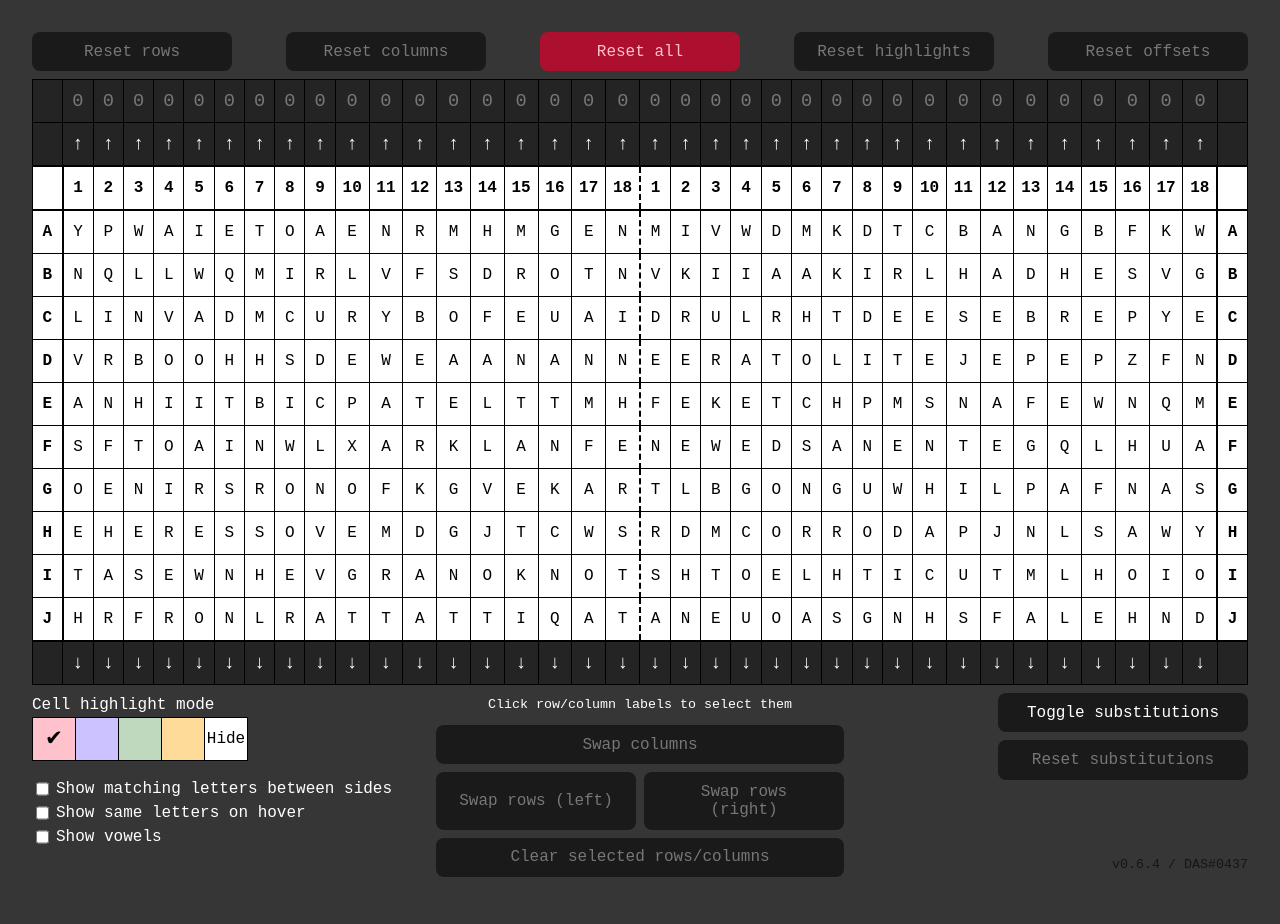
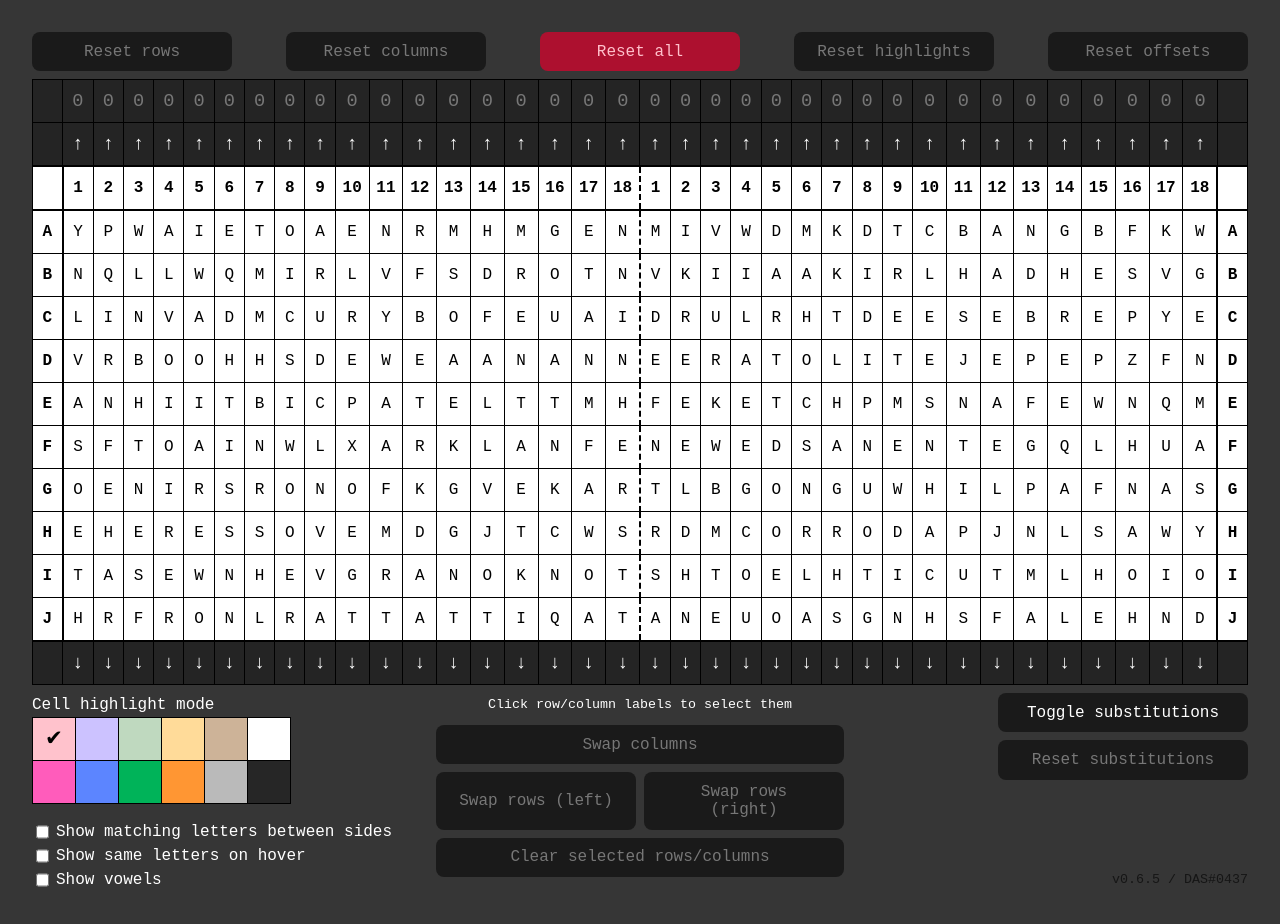
Before and after one commit to d-as/ctc-th, a React (Vite) app: page / in a window 1280 px wide. Built offline with nearby package versions, Linux system fonts and the light colour scheme.

Commit message:
More highlight modes

```diff
--- a/src/App.scss
+++ /dev/null
@@ -1,18 +0,0 @@
-#root {
-  max-width: 1280px;
-  margin: 0 auto;
-  padding: 2rem;
-  text-align: center;
-}
-
-.App {
-  display: flex;
-  flex-direction: column;
-  gap: 8px;
-  font-family: monospace;
-
-  button {
-    width: 150px;
-    color: white;
-  }
-}
--- a/src/App.tsx
+++ b/src/App.tsx
@@ -1,5 +1,4 @@
 import { useEffect, useState } from 'react';
-import './App.scss';
 
 const data = [
   ['YPWAIETOAENRMHMGEN', 'MIVWDMKDTCBANGBFKW'],
@@ -33,15 +32,11 @@ enum LocalStorageKey {
   VERSION = 'version',
 }
 
-const VERSION = 'v0.6.4';
+const VERSION = 'v0.6.5';
 const VERSION_TEXT = [VERSION, 'DAS#0437'].join(' / ');
 const VERSION_TEXT_TITLE = 'Feel free to DM me on Discord if you have bug reports or feature requests';
 
 const ALPHABET = 'ABCDEFGHIJKLMNOPQRSTUVWXYZ';
-
-// Number of supported highlight modes ("Hide" counts as one as well)
-const HIGHLIGHT_COUNT = 5;
-const HIGHLIGHTMODE_HIDE = HIGHLIGHT_COUNT - 1;
 
 const App = () => {
   const [rows, setRows] = useState([...rowData]);
@@ -607,7 +602,7 @@ const App = () => {
   };
 
   return (
-    <div className="App">
+    <div className="app">
       <span className="reset-container">
         <button
           onClick={() => resetRows()}
@@ -737,8 +732,9 @@ const App = () => {
             <span className="option-row">
               <table className="black-borders">
                 <tbody>
-                  <tr>
-                    {range(4).map(n => (
+                  {range(2).map(row => (
+                    <tr key={`highlight-row-${row}`}>
+                      {range(6).map(n => n + (row * 6)).map(n => (
                         <td
                           key={`highlight-option-${n + 1}`}
                           className={`highlight-${n + 1} check-mark cursor-pointer`}
@@ -747,13 +743,8 @@ const App = () => {
                           {highlightMode === n ? '✔' : ''}
                         </td>
                       ))}
-                    <td
-                      className={`hide cursor-pointer ${highlightMode === HIGHLIGHTMODE_HIDE ? 'check-mark' : ''}`}
-                      onClick={() => setHighlightMode(HIGHLIGHTMODE_HIDE)}
-                    >
-                      {highlightMode === HIGHLIGHTMODE_HIDE ? '✔' : 'Hide'}
-                    </td>
                     </tr>
+                  ))}
                 </tbody>
               </table>
             </span>
--- /dev/null
+++ b/src/_highlights.scss
@@ -0,0 +1,195 @@
+// Could be less verbose with a mix/loop/something
+
+%highlights {
+  &.highlight-1 {
+    background-color: hsl(350, 100%, 88%);
+
+    &:hover {
+      background-color: hsl(350, 100%, 83%);
+    }
+
+    &.hovered-letter-cell {
+      background-color: hsl(350, 100%, 83%);
+
+      &:hover {
+        background-color: hsl(350, 100%, 78%);
+      }
+    }
+  }
+
+  &.highlight-2 {
+    background-color: hsl(250, 100%, 88%);
+
+    &:hover {
+      background-color: hsl(250, 100%, 83%);
+    }
+
+    &.hovered-letter-cell {
+      background-color: hsl(250, 100%, 83%);
+
+      &:hover {
+        background-color: hsl(250, 100%, 78%);
+      }
+    }
+  }
+
+  &.highlight-3 {
+    background-color: hsl(120, 25%, 80%);
+
+    &:hover {
+      background-color: hsl(120, 25%, 85%);
+    }
+
+    &.hovered-letter-cell {
+      background-color: hsl(120, 25%, 75%);
+
+      &:hover {
+        background-color: hsl(120, 25%, 70%);
+      }
+    }
+  }
+
+  &.highlight-4 {
+    background-color: hsl(39, 100%, 80%);
+
+    &:hover {
+      background-color: hsl(39, 100%, 85%);
+    }
+
+    &.hovered-letter-cell {
+      background-color: hsl(39, 100%, 65%);
+
+      &:hover {
+        background-color: hsl(39, 100%, 60%);
+      }
+    }
+  }
+
+  &.highlight-5 {
+    background-color: hsl(30, 35%, 70%);
+
+    &:hover {
+      background-color: hsl(30, 35%, 75%);
+    }
+
+    &.hovered-letter-cell {
+      background-color: hsl(30, 35%, 65%);
+
+      &:hover {
+        background-color: hsl(30, 35%, 60%);
+      }
+    }
+  }
+
+  // Hidden
+  &.highlight-6 {
+    color: rgba(0, 0, 0, 0);
+    border-color: black;
+
+    &:hover {
+      color: #777;
+    }
+
+    &.check-mark {
+      color: black;
+    }
+  }
+
+  &.highlight-7 {
+    background-color: hsl(325, 100%, 68%);
+
+    &:hover {
+      background-color: hsl(325, 100%, 63%);
+    }
+
+    &.hovered-letter-cell {
+      background-color: hsl(325, 100%, 63%);
+
+      &:hover {
+        background-color: hsl(325, 100%, 58%);
+      }
+    }
+  }
+
+  &.highlight-8 {
+    background-color: hsl(225, 100%, 68%);
+
+    &:hover {
+      background-color: hsl(225, 100%, 63%);
+    }
+
+    &.hovered-letter-cell {
+      background-color: hsl(225, 100%, 63%);
+
+      &:hover {
+        background-color: hsl(225, 100%, 58%);
+      }
+    }
+  }
+
+  &.highlight-9 {
+    background-color: hsl(150, 100%, 35%);
+
+    &:hover {
+      background-color: hsl(150, 100%, 38%);
+    }
+
+    &.hovered-letter-cell {
+      background-color: hsl(150, 100%, 38%);
+
+      &:hover {
+        background-color: hsl(150, 100%, 41%);
+      }
+    }
+  }
+
+  &.highlight-10 {
+    background-color: hsl(29, 100%, 60%);
+
+    &:hover {
+      background-color: hsl(29, 100%, 65%);
+    }
+
+    &.hovered-letter-cell {
+      background-color: hsl(29, 100%, 45%);
+
+      &:hover {
+        background-color: hsl(29, 100%, 50%);
+      }
+    }
+  }
+
+  &.highlight-11 {
+    background-color: hsl(0, 0%, 73%);
+
+    &:hover {
+      background-color: hsl(0, 0%, 78%);
+    }
+
+    &.hovered-letter-cell {
+      background-color: hsl(0, 0%, 78%);
+
+      &:hover {
+        background-color: hsl(0, 0%, 83%);
+      }
+    }
+  }
+
+  &.highlight-12 {
+    background-color: hsl(0, 0%, 15%);
+    color: white;
+    border-color: black;
+
+    &:hover {
+      background-color: hsl(0, 0%, 20%);
+    }
+
+    &.hovered-letter-cell {
+      background-color: hsl(0, 0%, 20%);
+
+      &:hover {
+        background-color: hsl(0, 0%, 25%);
+      }
+    }
+  }
+}
--- a/src/index.scss
+++ b/src/index.scss
@@ -1,3 +1,5 @@
+@import 'highlights';
+
 :root {
   font-family: Inter, Avenir, Helvetica, Arial, sans-serif;
   font-size: 16px;
@@ -11,6 +13,25 @@
   -webkit-font-smoothing: antialiased;
   -moz-osx-font-smoothing: grayscale;
   -webkit-text-size-adjust: 100%;
+}
+
+#root {
+  max-width: 1280px;
+  margin: 0 auto;
+  padding: 2rem;
+  text-align: center;
+}
+
+.app {
+  display: flex;
+  flex-direction: column;
+  gap: 8px;
+  font-family: monospace;
+
+  button {
+    width: 150px;
+    color: white;
+  }
 }
 
 a {
@@ -136,81 +157,7 @@ td {
     }
   }
 
-  // Highlights could be generated with a mixin/loop/something
-
-  &.highlight-1 {
-    background-color: hsl(350, 100%, 88%);
-
-    &:hover {
-      background-color: hsl(350, 100%, 83%);
-    }
-
-    &.hovered-letter-cell {
-      background-color: hsl(350, 100%, 83%);
-
-      &:hover {
-        background-color: hsl(350, 100%, 78%);
-      }
-    }
-  }
-
-  &.highlight-2 {
-    background-color: hsl(250, 100%, 88%);
-
-    &:hover {
-      background-color: hsl(250, 100%, 83%);
-    }
-
-    &.hovered-letter-cell {
-      background-color: hsl(250, 100%, 83%);
-
-      &:hover {
-        background-color: hsl(250, 100%, 78%);
-      }
-    }
-  }
-
-  &.highlight-3 {
-    background-color: hsl(120, 25%, 80%);
-
-    &:hover {
-      background-color: hsl(120, 25%, 85%);
-    }
-
-    &.hovered-letter-cell {
-      background-color: hsl(120, 25%, 75%);
-
-      &:hover {
-        background-color: hsl(120, 25%, 70%);
-      }
-    }
-  }
-
-  &.highlight-4 {
-    background-color: hsl(39, 100%, 80%);
-
-    &:hover {
-      background-color: hsl(39, 100%, 85%);
-    }
-
-    &.hovered-letter-cell {
-      background-color: hsl(39, 100%, 65%);
-
-      &:hover {
-        background-color: hsl(39, 100%, 60%);
-      }
-    }
-  }
-
-  // Hidden
-  &.highlight-5 {
-    color: rgba(0, 0, 0, 0);
-    border-color: black;
-
-    &:hover {
-      color: #777;
-    }
-  }
+  @extend %highlights;
 
   &.border-top-bold {
     border-top-width: 2px;
```
Lines whose indentation alone changed are shown as unchanged.
